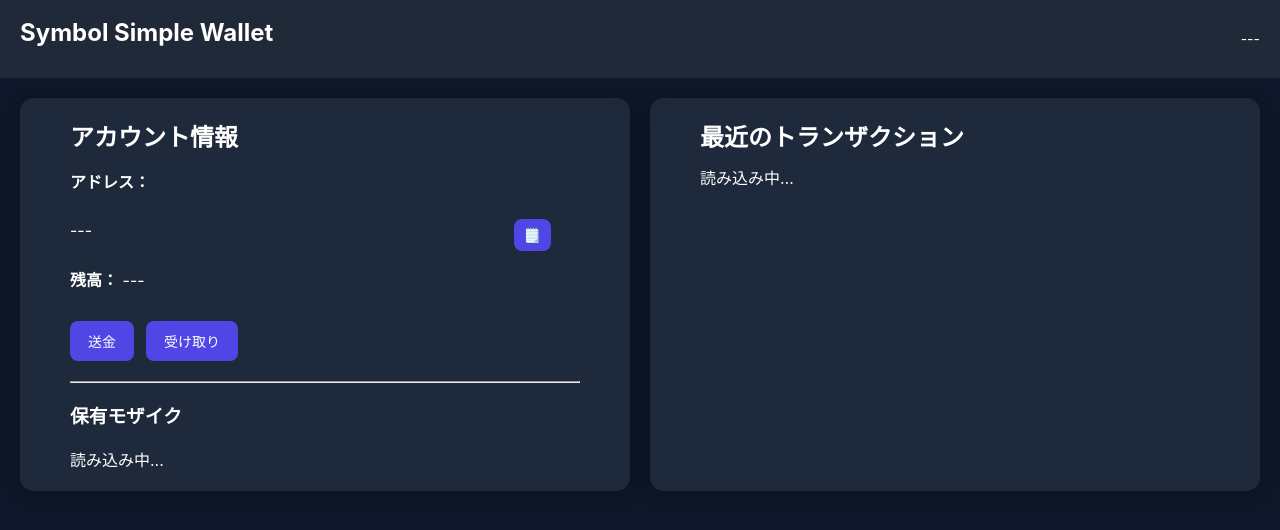
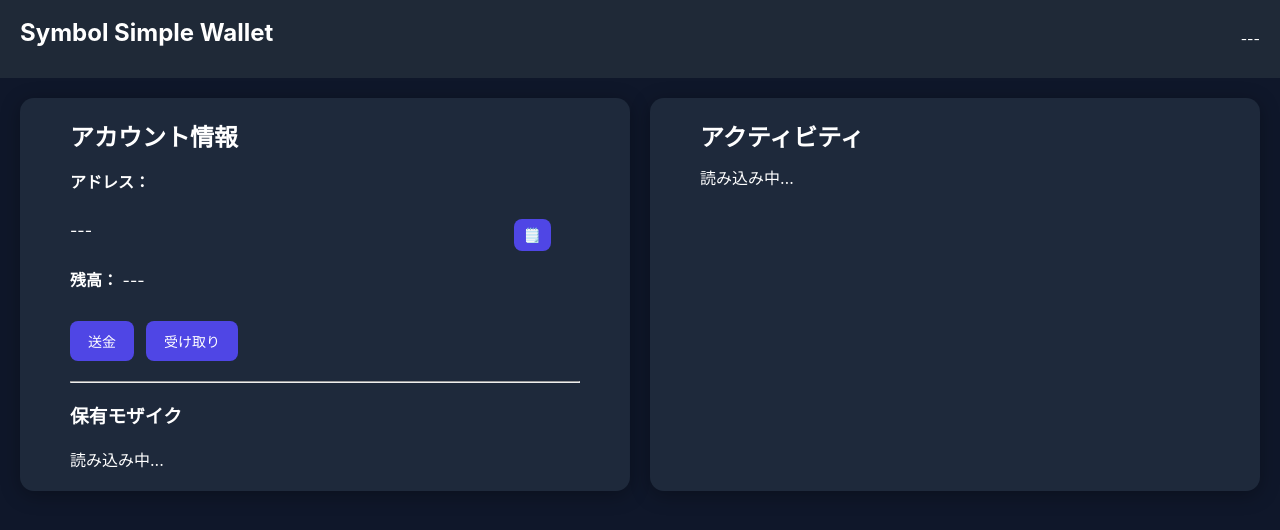
Before and after one commit to YUTOpian/Wallet-rst, a plain HTML site: page index.html in a window 1280 px wide. Drawn offline with Linux system fonts and the light colour scheme.

Commit message:
Update index.html

```diff
--- a/index.html
+++ b/index.html
@@ -484,9 +484,7 @@
 
 
 <h2>
-
-最近のトランザクション
-
+アクティビティ
 </h2>
 
 
```
